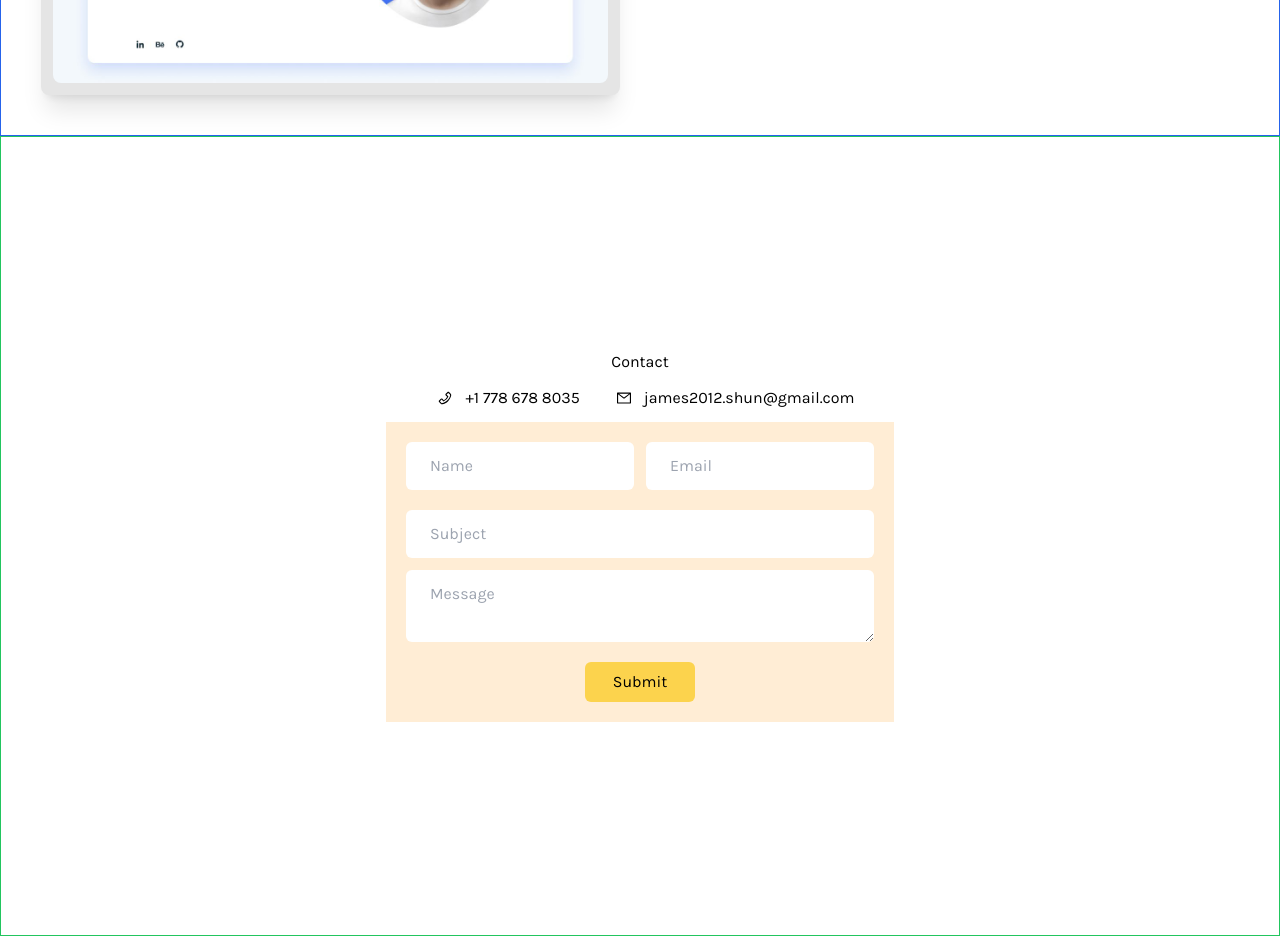
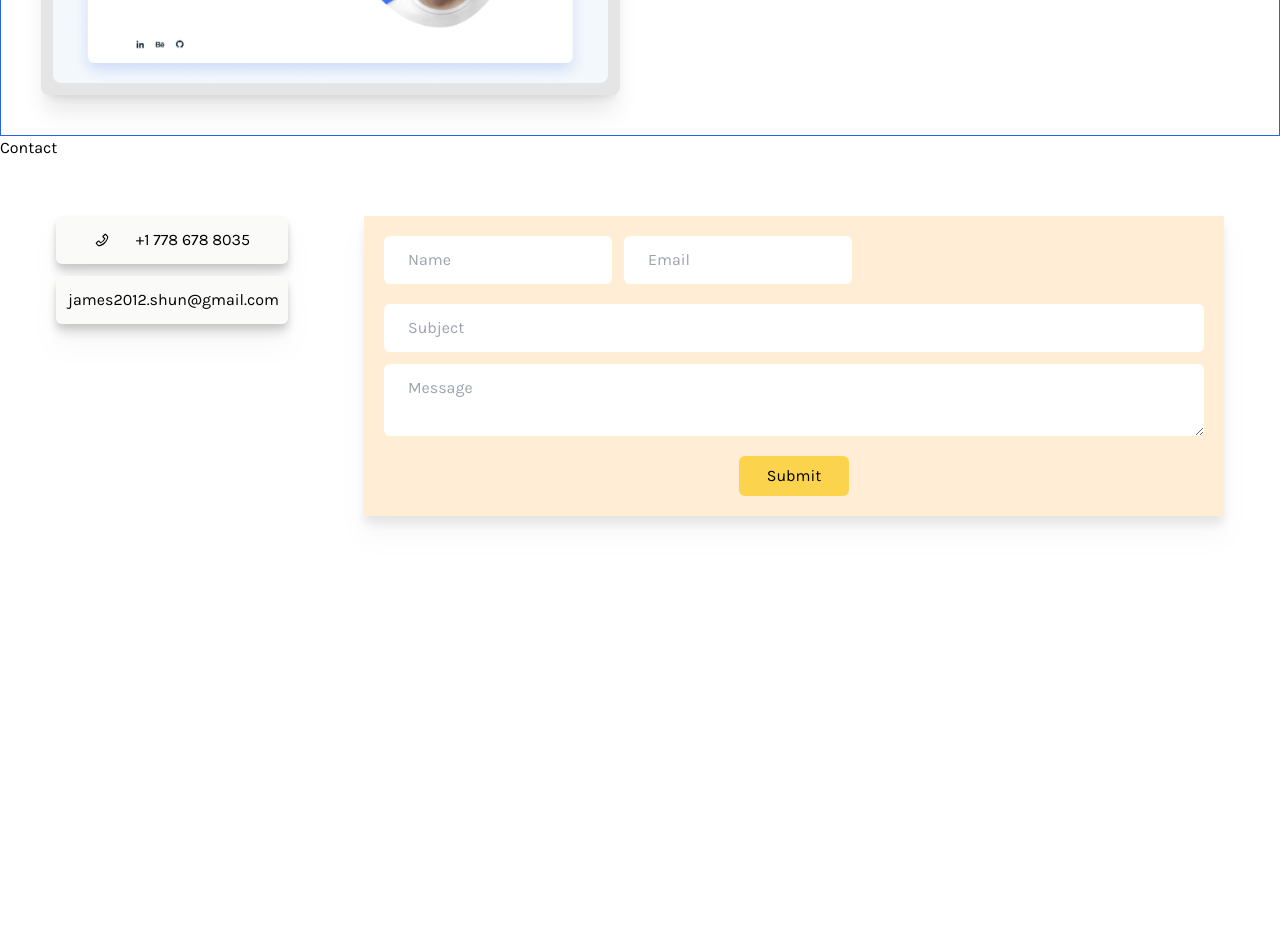
Before and after one commit to whiskey711/my-website-app, a Next.js app: page / in a window 1280 px wide. Shown: the part 2840-3776 px from the top of the page. Built offline with nearby package versions, Linux system fonts and the light colour scheme; a web font is replaced by a local one.

Commit message:
layout changed

```diff
--- a/components/Contact.js
+++ b/components/Contact.js
@@ -6,7 +6,7 @@ export default function Contact() {
   const {
     register,
     handleSubmit,
-    formState: {errors}
+    formState: { errors }
   } = useForm();
 
   function onSubmit(formData) {
@@ -16,25 +16,28 @@ export default function Contact() {
   }
 
   return (
-    <div className="border border-green-500 min-h-screen flex flex-col justify-center items-center">
+    <div className="w-full min-h-screen">
       <h1>Contact</h1>
-      <div className="flex">
-        <div className="flex items-center justify-center m-3">
-          <AiOutlinePhone className="mx-3"/>
+      <div className="grid grid-cols-4 gap-8 m-10">
+        <div className="col-span-1 h-full drop-shadow-xl rounded-lg p-4">
+          <div className="py-3 px-3 bg-stone-50 rounded-md mr-3 mb-3 text-md drop-shadow-lg hover:scale-105 transition flex justify-evenly items-center">
+            <AiOutlinePhone className="" />
             <p>+1 778 678 8035</p>
           </div>
-        <div className="flex items-center justify-center m-3">
-          <AiOutlineMail className="mx-3"/>
+          <div className="py-3 px-3 bg-stone-50 rounded-md mr-3 mb-3 text-md drop-shadow-lg hover:scale-105 transition flex justify-evenly items-center">
+            <AiOutlineMail className="" />
             <p>james2012.shun@gmail.com</p>
           </div>
         </div>
+
+        <div className="col-span-3 h-full w-full drop-shadow-xl rounded-lg p-4">
           <form
             onSubmit={handleSubmit(onSubmit)}
             className="flex flex-col space-y-5 bg-orange-100 p-5">
             <div className="space-x-3 flex">
               <div>
                 <input
-              {...register("name", {required: "Please fill your name"})}
+                  {...register("name", { required: "Please fill your name" })}
                   type="text"
                   className="contactInput"
                   placeholder="Name"></input>
@@ -43,7 +46,7 @@ export default function Contact() {
               </div>
               <div>
                 <input
-              {...register("email", {required: "Please fill your email address"})}
+                  {...register("email", { required: "Please fill your email address" })}
                   type="email"
                   className="contactInput"
                   placeholder="Email"></input>
@@ -53,14 +56,14 @@ export default function Contact() {
             </div>
             <div className="flex flex-col space-y-3">
               <input
-            {...register("subject", {required: "Please enter your email subject"})}
+                {...register("subject", { required: "Please enter your email subject" })}
                 type="text"
                 className="contactInput"
                 placeholder="Subject"></input>
               {errors.subject?.message &&
                 <p className="error-msg">{errors.subject.message}</p>}
               <textarea
-            {...register("message", {required: "Please enter your message"})}
+                {...register("message", { required: "Please enter your message" })}
                 className="contactInput"
                 placeholder="Message"></textarea>
               {errors.message?.message &&
@@ -71,5 +74,8 @@ export default function Contact() {
               type="submit">Submit</button>
           </form>
         </div>
+      </div>
+
+    </div>
   );
 }
```
Lines whose indentation alone changed are shown as unchanged.
